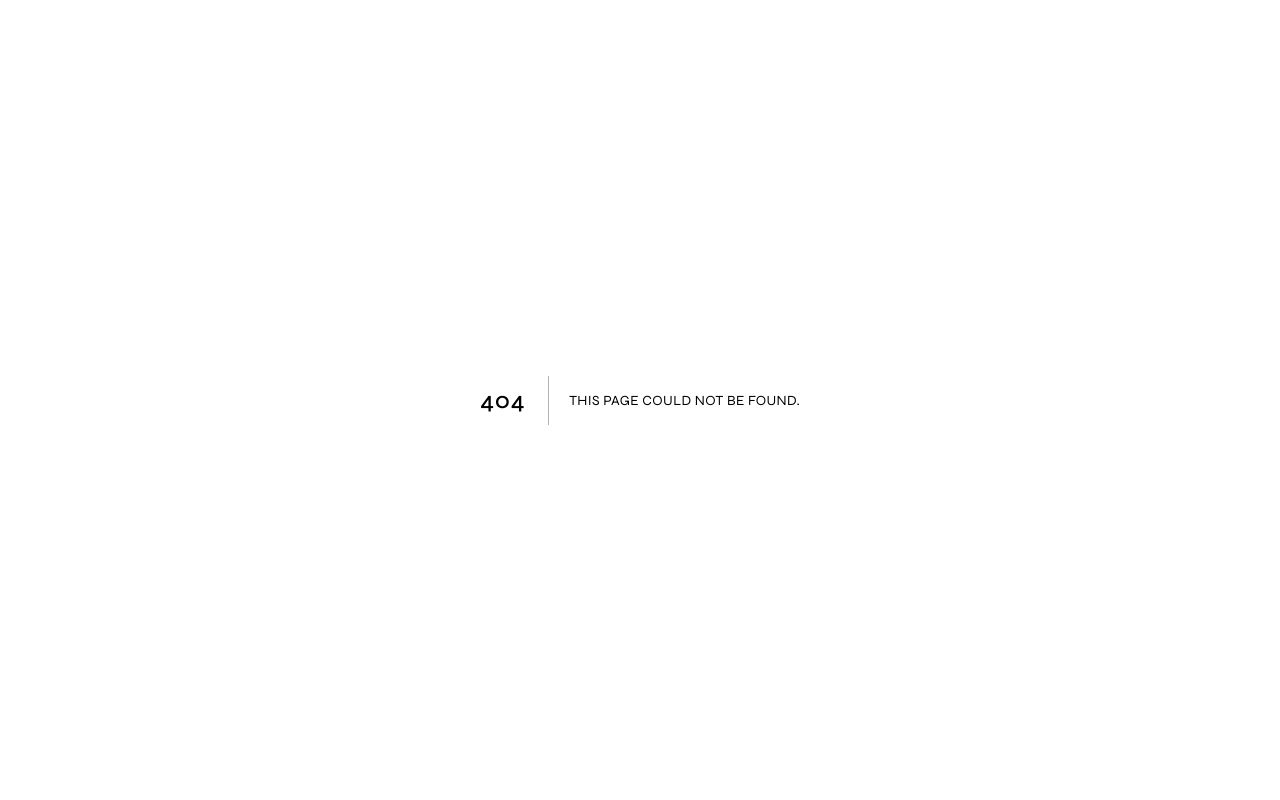
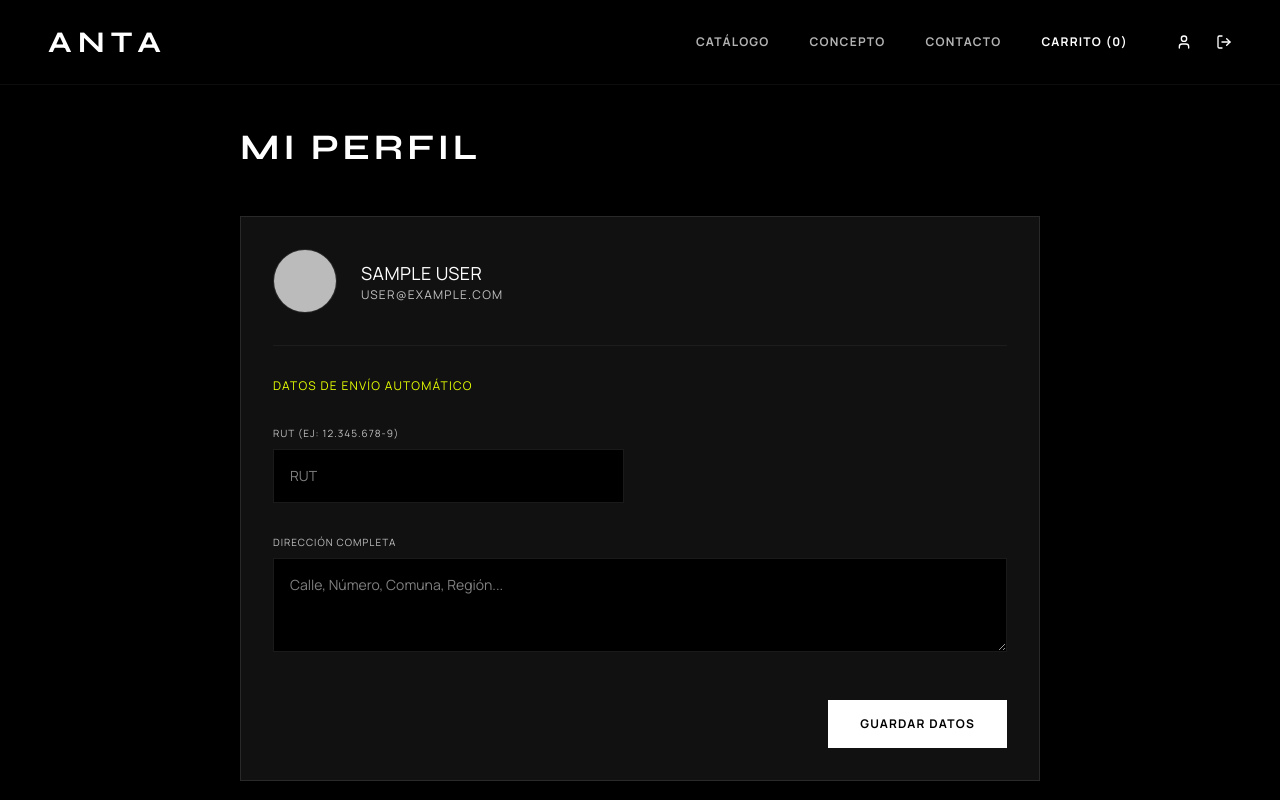
Before and after one commit to antaindudev-gif/Anta-indumentaria, a Next.js app: page /profile in a window 1280 px wide. Before the commit this address had no page. Shown: the top 800 px of the page. Built offline with nearby package versions, Linux system fonts and the light colour scheme; no server answers; the database is empty; sample sign-in values are in the browser's storage.

Commit message:
boton inicio sesion y fixes

```diff
--- a/app/(admin)/admin/page.tsx
+++ b/app/(admin)/admin/page.tsx
@@ -1,28 +1,29 @@
-// MOCK DATA: Esto vendrá de Drizzle ORM (estadísticas básicas)
-export default function AdminDashboardPage() {
+import { Suspense } from "react";
+import { db } from "@/lib/db";
+
+export default async function AdminDashboard() {
+  const productsCount = await db.query.products.findMany().then(res => res.length);
+  const usersCount = await db.query.users.findMany().then(res => res.length);
+
   return (
-    <div className="flex flex-col gap-12">
-      <h1 className="text-4xl font-display font-bold uppercase tracking-widest text-white">Dashboard</h1>
+    <div className="flex flex-col gap-12 max-w-4xl">
+      <h1 className="text-4xl font-display font-bold uppercase tracking-widest text-white">Panel General</h1>
 
-      <div className="grid grid-cols-1 md:grid-cols-4 gap-6">
-        {[
-          { title: 'Ventas Mensuales', value: '$1.2M', info: '+12% este mes' },
-          { title: 'Órdenes Nuevas', value: '45', info: 'Pendientes de envío' },
-          { title: 'Productos Activos', value: '18', info: 'Catálogo' },
-          { title: 'Bajo Stock', value: '3', info: 'Variantes con < 5' }
-        ].map((stat, i) => (
-          <div key={i} className="p-6 border border-white/10 bg-[#111111]">
-            <h3 className="font-mono text-xs text-muted-foreground uppercase tracking-widest mb-2">{stat.title}</h3>
-            <p className="text-4xl font-display font-bold text-accent mb-2">{stat.value}</p>
-            <p className="font-sans text-xs text-white/50">{stat.info}</p>
-          </div>
-        ))}
-      </div>
+      <div className="grid grid-cols-1 md:grid-cols-3 gap-6">
+        <div className="border border-white/10 bg-[#111111] p-8 flex flex-col gap-4">
+          <h2 className="font-mono text-muted-foreground text-xs uppercase tracking-widest">Total Productos</h2>
+          <p className="font-display text-4xl text-white">{productsCount}</p>
+        </div>
 
-      <div className="p-6 border border-white/10 bg-[#111111] h-[400px] flex items-center justify-center">
-        <p className="font-mono text-xs text-muted-foreground uppercase tracking-widest">
-          Gráfico de Ventas (Aquí se integrará una librería de charts)
-        </p>
+        <div className="border border-white/10 bg-[#111111] p-8 flex flex-col gap-4">
+          <h2 className="font-mono text-muted-foreground text-xs uppercase tracking-widest">Total Usuarios</h2>
+          <p className="font-display text-4xl text-white">{usersCount}</p>
+        </div>
+
+        <div className="border border-white/10 bg-[#111111] p-8 flex flex-col gap-4">
+          <h2 className="font-mono text-muted-foreground text-xs uppercase tracking-widest">Órdenes Pendientes</h2>
+          <p className="font-display text-4xl text-accent">0</p>
+        </div>
       </div>
     </div>
   );
--- a/app/(admin)/layout.tsx
+++ b/app/(admin)/layout.tsx
@@ -1,10 +1,18 @@
 import Link from 'next/link';
+import { auth } from '@/lib/auth';
+import { redirect } from 'next/navigation';
 
-export default function AdminLayout({
+export default async function AdminLayout({
   children,
 }: {
   children: React.ReactNode;
 }) {
+  const session = await auth();
+
+  if (!session?.user || session.user.role !== 'admin') {
+    redirect('/');
+  }
+
   return (
     <div className="min-h-screen bg-black text-white flex">
       {/* Sidebar Admin */}
--- /dev/null
+++ b/app/(store)/profile/page.tsx
@@ -0,0 +1,66 @@
+import { auth } from "@/lib/auth";
+import { redirect } from "next/navigation";
+import { db } from "@/lib/db";
+import { users } from "@/lib/schema";
+import { eq } from "drizzle-orm";
+
+export default async function ProfilePage() {
+  const session = await auth();
+
+  if (!session?.user) {
+    redirect("/");
+  }
+
+  // Fetch complete user profile from DB
+  const userProfile = await db.query.users.findFirst({
+    where: eq(users.id, session.user.id!)
+  });
+
+  return (
+    <div className="pt-32 pb-24 px-6 md:px-12 max-w-4xl mx-auto min-h-screen flex flex-col gap-12">
+      <h1 className="text-4xl font-display font-bold uppercase tracking-widest text-white">Mi Perfil</h1>
+
+      <div className="border border-white/10 bg-[#111111] p-8 flex flex-col gap-8">
+        <div className="flex items-center gap-6 border-b border-white/5 pb-8">
+          <img src={session.user.image || ''} alt={session.user.name || 'User'} className="w-16 h-16 rounded-full border border-white/10" />
+          <div className="flex flex-col">
+            <h2 className="font-mono text-white text-lg">{session.user.name}</h2>
+            <p className="font-mono text-muted-foreground text-xs uppercase tracking-widest">{session.user.email}</p>
+          </div>
+        </div>
+
+        <form className="flex flex-col gap-8">
+          <h3 className="font-mono text-accent text-xs uppercase tracking-widest">Datos de Envío Automático</h3>
+
+          <div className="grid grid-cols-1 md:grid-cols-2 gap-8">
+            <div className="flex flex-col gap-2">
+              <label className="font-mono text-[10px] text-muted-foreground uppercase tracking-widest">RUT (Ej: 12.345.678-9)</label>
+              <input
+                type="text"
+                defaultValue={userProfile?.rut || ''}
+                placeholder="RUT"
+                className="bg-black border border-white/10 p-4 font-sans text-sm text-white outline-none focus:border-accent transition-colors"
+              />
+            </div>
+          </div>
+
+          <div className="flex flex-col gap-2">
+            <label className="font-mono text-[10px] text-muted-foreground uppercase tracking-widest">Dirección Completa</label>
+            <textarea
+              rows={3}
+              defaultValue={(userProfile?.address as any)?.street || ''}
+              placeholder="Calle, Número, Comuna, Región..."
+              className="bg-black border border-white/10 p-4 font-sans text-sm text-white outline-none focus:border-accent transition-colors"
+            />
+          </div>
+
+          <div className="flex justify-end pt-4">
+            <button type="button" className="bg-white text-black px-8 py-4 font-mono text-xs uppercase tracking-widest font-bold hover:bg-accent transition-colors">
+              Guardar Datos
+            </button>
+          </div>
+        </form>
+      </div>
+    </div>
+  );
+}
--- /dev/null
+++ b/components/auth/AuthButtons.tsx
@@ -0,0 +1,52 @@
+import { signIn, signOut } from "@/lib/auth";
+import Link from "next/link";
+import { LogOut, User } from "lucide-react";
+
+export function SignInButton() {
+  return (
+    <form
+      action={async () => {
+        "use server";
+        await signIn("google");
+      }}
+    >
+      <button type="submit" className="hover:text-accent transition-colors font-mono uppercase tracking-widest text-xs font-bold">
+        Ingresar
+      </button>
+    </form>
+  );
+}
+
+export function SignOutButton() {
+  return (
+    <form
+      action={async () => {
+        "use server";
+        await signOut({ redirectTo: "/" });
+      }}
+    >
+      <button type="submit" className="hover:text-red-400 transition-colors flex items-center gap-2">
+        <LogOut className="w-4 h-4" />
+        <span className="sr-only">Salir</span>
+      </button>
+    </form>
+  );
+}
+
+export function UserNav({ session }: { session: any }) {
+  if (!session?.user) return <SignInButton />;
+
+  return (
+    <div className="flex items-center gap-6">
+      {session.user.role === "admin" && (
+        <Link href="/admin" className="hover:text-accent text-accent transition-colors font-mono uppercase tracking-widest text-xs font-bold">
+          Admin
+        </Link>
+      )}
+      <Link href="/profile" className="hover:text-accent transition-colors flex items-center gap-2">
+        <User className="w-4 h-4" />
+      </Link>
+      <SignOutButton />
+    </div>
+  );
+}
--- a/components/layout/Navbar.tsx
+++ b/components/layout/Navbar.tsx
@@ -1,15 +1,24 @@
 import Link from 'next/link';
+import { auth } from '@/lib/auth';
+import { UserNav } from '@/components/auth/AuthButtons';
 
-export function Navbar() {
+export async function Navbar() {
+  const session = await auth();
+
   return (
     <header className="fixed top-0 left-0 w-full flex justify-between items-center z-50 px-6 md:px-12 py-6 bg-black/80 backdrop-blur-md border-b border-white/5">
       <Link href="/" className="font-display font-bold text-3xl tracking-[0.2em] text-white">ANTA</Link>
+
+      <div className="flex items-center gap-12">
         <nav className="hidden md:flex gap-10 text-xs uppercase tracking-widest font-mono font-bold text-white/70">
           <Link href="/shop" className="hover:text-accent transition-colors">Catálogo</Link>
           <Link href="/about" className="hover:text-accent transition-colors">Concepto</Link>
           <Link href="/contact" className="hover:text-accent transition-colors">Contacto</Link>
           <Link href="/cart" className="hover:text-accent text-white transition-colors">Carrito (0)</Link>
         </nav>
+
+        <UserNav session={session} />
+      </div>
     </header>
   );
 }
--- /dev/null
+++ b/types/next-auth.d.ts
@@ -0,0 +1,17 @@
+import NextAuth, { DefaultSession } from "next-auth";
+
+declare module "next-auth" {
+  /**
+   * Returned by `useSession`, `getSession` and received as a prop on the `SessionProvider` React Context
+   */
+  interface Session {
+    user: {
+      id: string;
+      role: "admin" | "user";
+    } & DefaultSession["user"];
+  }
+
+  interface User {
+    role: "admin" | "user";
+  }
+}
```
Lines whose indentation alone changed are shown as unchanged.
